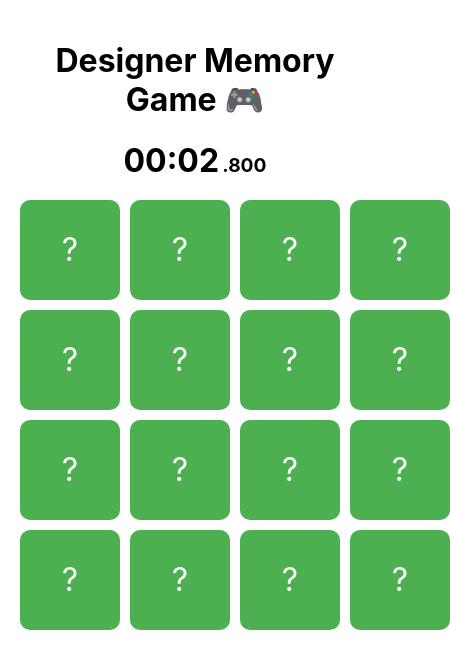
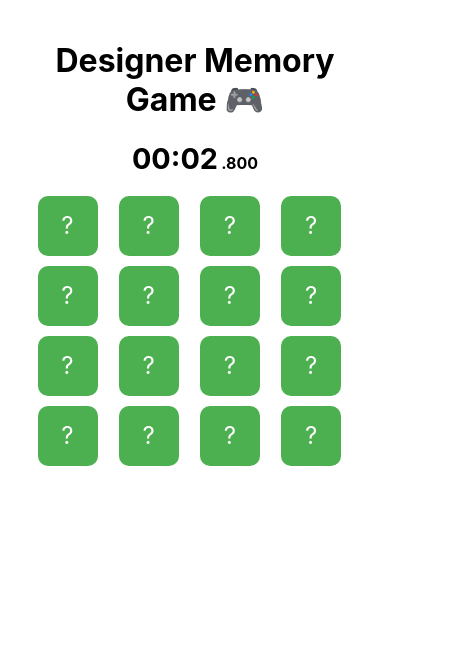
Before and after one commit to coloredsavage/Matcha, a React (Create React App) app: page / in a window 390 px wide. Both pictures are taken after a click on the button "Start Game". Shown: the top 668 px of the page, 450 px wide, since content can reach past the window. Built offline with nearby package versions, Linux system fonts and the light colour scheme.

Commit message:
Add files via upload

```diff
--- a/src/App.css
+++ b/src/App.css
@@ -3,27 +3,30 @@
   padding: 20px;
 }
 
+/* Default Grid (4 columns, adjusts for mobile) */
 .grid {
   display: grid;
-  grid-template-columns: repeat(4, 1fr); /* Keep 4 columns */
+  grid-template-columns: repeat(auto-fit, minmax(80px, 1fr)); /* Flexible columns */
   gap: 10px;
-  max-width: 450px; /* Increased from 500px */
+  max-width: 90%;
   margin: 20px auto;
 }
 
+/* Larger Grid Variations */
 .insane-grid {
-  grid-template-columns: repeat(8, 1fr); /* Larger grid for Kinda Insane mode */
-  max-width: 900px;
+  grid-template-columns: repeat(auto-fit, minmax(60px, 1fr)); /* Adapts dynamically */
+  max-width: 95%;
 }
 
 .insane-insane-grid {
-  grid-template-columns: repeat(10, 1fr); /* Even larger grid for Insane Insane mode */
-  max-width: 1125px;
+  grid-template-columns: repeat(auto-fit, minmax(50px, 1fr));
+  max-width: 98%;
 }
 
+/* Card Adjustments */
 .card {
-  width: 100px;
-  height: 100px;
+  width: 80px;
+  height: 80px;
   perspective: 1000px;
   cursor: pointer;
 }
@@ -37,10 +40,11 @@
   align-items: center;
   justify-content: center;
   border-radius: 10px;
-  font-size: 2em;
+  font-size: 1.5em; /* Scales text for better fit */
   transition: transform 0.6s;
 }
 
+/* Front & Back Styling */
 .front {
   background: #4CAF50;
   color: white;
@@ -52,6 +56,7 @@
   transform: rotateY(180deg);
 }
 
+/* Flip Effect */
 .flipped .front {
   transform: rotateY(180deg);
 }
@@ -60,13 +65,16 @@
   transform: rotateY(0deg);
 }
 
+/* Win Message */
 .win-message {
   margin: 20px auto;
-  padding: 15px 30px;
+  padding: 15px;
   background: #4CAF50;
   color: white;
-  border-radius: 50px;
+  border-radius: 10px;
+  font-size: 1rem;
   animation: celebrate 0.5s ease-in-out 3;
+  max-width: 80%;
 }
 
 @keyframes celebrate {
@@ -75,22 +83,14 @@
   100% { transform: scale(1); }
 }
 
-.win-message {
-  background: white;
-  padding: 2rem;
-  border-radius: 15px;
-  box-shadow: 0 4px 6px rgba(0, 0, 0, 0.1);
-  margin: 2rem auto;
-  max-width: 400px;
-}
-
+/* Button Styling */
 .play-again-btn {
   background: #4CAF50;
   color: white;
   border: none;
-  padding: 12px 30px;
-  font-size: 1.1rem;
-  border-radius: 25px;
+  padding: 10px 20px;
+  font-size: 1rem;
+  border-radius: 20px;
   cursor: pointer;
   transition: transform 0.2s;
   margin-top: 1rem;
@@ -101,68 +101,67 @@
   background: #45a049;
 }
 
-.completion-time {
-  margin: 20px auto;
-  padding: 10px 20px;
-  background: #f0f0f0;
-  color: #333;
-  border-radius: 10px;
-  font-size: 1.2rem;
-  max-width: 400px;
+/* Timer */
+.timer {
+  margin: 10px auto;
   text-align: center;
 }
 
-.timer {
-  margin: 10px auto;
-}
-
-.timer h2 {
-  display: flex;
-  align-items: baseline;
-  justify-content: center;
-}
-
 .main-time {
-  font-size: 2rem;
+  font-size: 1.8rem;
   margin-right: 0.2rem;
 }
 
 .milliseconds {
-  font-size: 1.2rem;
+  font-size: 1rem;
 }
 
 .ghost-time {
   opacity: 0.5;
-  font-size: 1rem;
+  font-size: 0.9rem;
   margin-top: 10px;
 }
 
-.lose-message {
-  margin: 20px auto;
-  padding: 15px 30px;
-  background: #f44336;
-  color: white;
-  border-radius: 50px;
-  text-align: center;
+/* Responsive Tweaks */
+@media (max-width: 600px) {
+  .grid {
+    grid-template-columns: repeat(auto-fit, minmax(70px, 1fr));
+  }
+
+  .card {
+    width: 70px;
+    height: 70px;
+    font-size: 1.2em;
+  }
+
+  .win-message {
+    font-size: 0.9rem;
+    padding: 10px;
+  }
+
+  .play-again-btn {
+    font-size: 0.9rem;
+    padding: 8px 18px;
+  }
 }
 
-.time-adjustment-message {
-  margin: 10px auto;
-  padding: 10px 20px;
-  background: #ffeb3b;
-  color: #333;
-  border-radius: 10px;
-  font-size: 1.2rem;
-  max-width: 400px;
-  text-align: center;
+@media (max-width: 400px) {
+  .grid {
+    grid-template-columns: repeat(auto-fit, minmax(60px, 1fr));
+  }
+
+  .card {
+    width: 60px;
+    height: 60px;
+    font-size: 1em;
+  }
+
+  .win-message {
+    font-size: 0.8rem;
+  }
+
+  .play-again-btn {
+    font-size: 0.8rem;
+    padding: 6px 16px;
+  }
 }
-
-@keyframes shuffle {
-  0% { transform: rotate(0deg); }
-  50% { transform: rotate(10deg); }
-  100% { transform: rotate(0deg); }
-}
-
-.grid.shuffling {
-  animation: shuffle 0.5s ease-in-out;
-}
```
